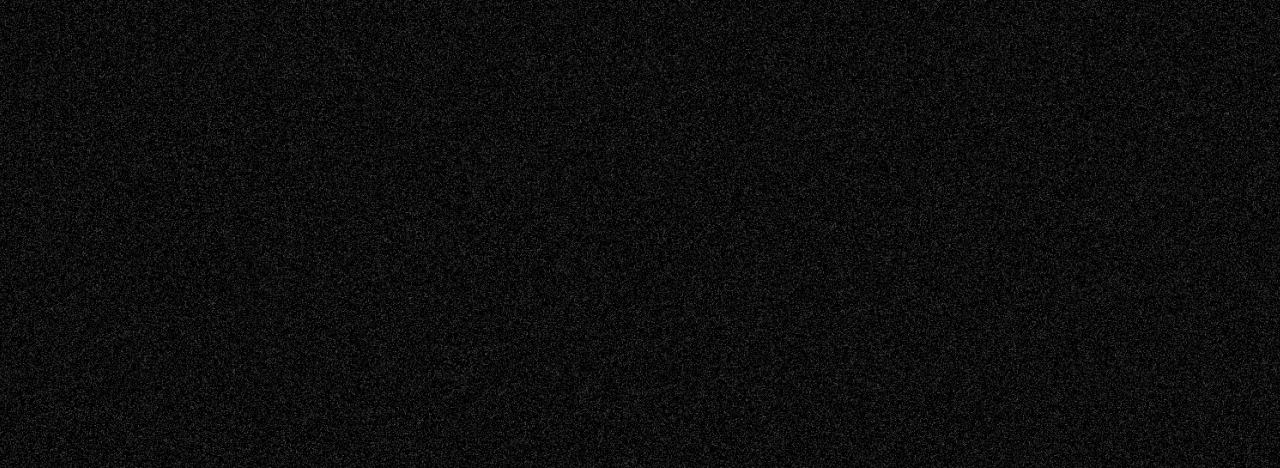
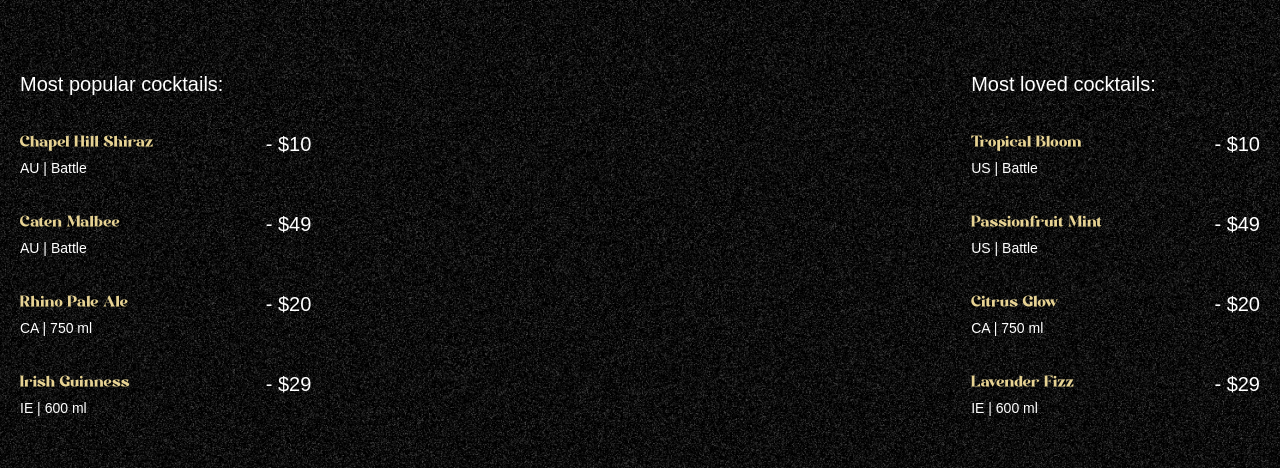
Before and after one commit to Davidjos03/GASP-Cocktail, a React (Vite) app: page / in a window 1280 px wide. Shown: the part 890-1358 px from the top of the page. Built offline with nearby package versions, Linux system fonts and the light colour scheme; a web font is replaced by a local one.

Commit message:
feat : cocktails list

```diff
--- a/src/components/cocktails.tsx
+++ b/src/components/cocktails.tsx
@@ -1,3 +1,4 @@
+import { cocktailLists, mockTailLists } from "../constants"
 
 const Cocktails = () => {
     return (
@@ -12,6 +13,43 @@
                 alt="right-leaf"
                 id="c-right-leaf"
             />
+
+            <div className="list">
+                <div className="popular">
+                    <h2>Most popular cocktails:</h2>
+
+                    <ul>
+                        {
+                            cocktailLists.map(({ name, country, price, detail }) => (
+                                <li key={name}>
+                                    <div className="md:me-28">
+                                        <h3>{name}</h3>
+                                        <p>{country} | {detail}</p>
+                                    </div>
+                                    <span>- {price}</span>
+                                </li>
+                            ))
+                        }
+                    </ul>
+                </div>
+                <div className="loved">
+                    <h2>Most loved cocktails:</h2>
+
+                    <ul>
+                        {
+                            mockTailLists.map(({ name, country, price, detail }) => (
+                                <li key={name}>
+                                    <div className="md:me-28">
+                                        <h3>{name}</h3>
+                                        <p>{country} | {detail}</p>
+                                    </div>
+                                    <span>- {price}</span>
+                                </li>
+                            ))
+                        }
+                    </ul>
+                </div>
+            </div>
         </section>
     )
 }
```
